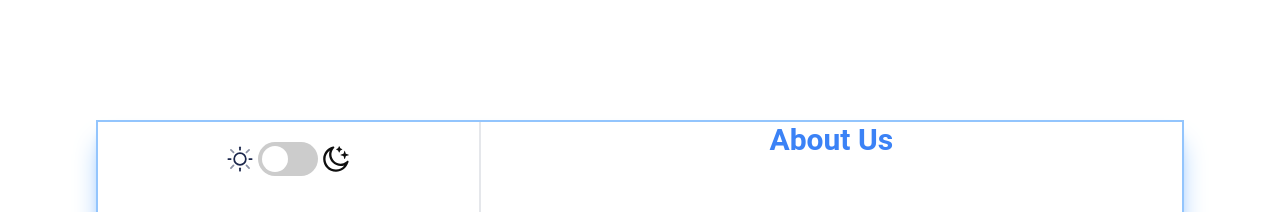
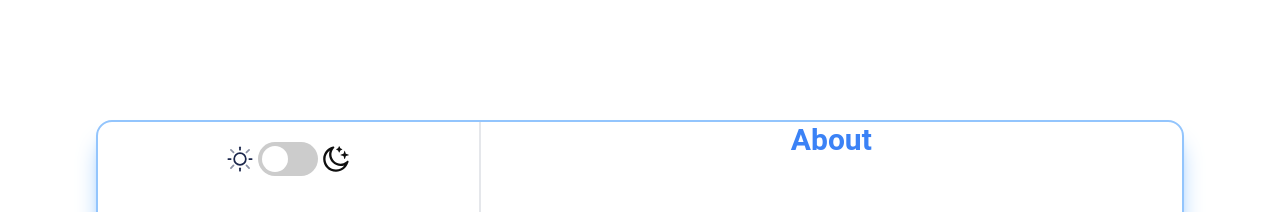
Before and after one commit to alexborisoff/todo, a React (Vite) app: page /about_us in a window 1280 px wide. Shown: the top 212 px of the page. Built offline with nearby package versions, Linux system fonts and the light colour scheme.

Commit message:
Main section with border-radius

```diff
--- a/src/pages/About.tsx
+++ b/src/pages/About.tsx
@@ -4,12 +4,12 @@ interface AboutProps {
    changeTheme: () => void;
 }
 
-export const About = ({changeTheme}:AboutProps) => {
+export const About = ({ changeTheme }: AboutProps) => {
    return (
-      <section className="h-70vh w-85vw flex justify-center items-center flex-row border-blue-300 border-2 shadow-xl shadow-blue-300">
+      <section className="rounded-2xl h-70vh w-85vw flex justify-center items-center flex-row border-blue-300 border-2 shadow-xl shadow-blue-300">
          <Menu changeThemeMode={changeTheme} />
          <div className="h-full w-55vw flex justify-start flex-col items-center">
-            <h2 className="text-3xl text-blue-500 font-bold"> About Us </h2>
+            <h2 className="text-3xl text-blue-500 font-bold"> About </h2>
          </div>
       </section>
    );
--- a/src/pages/Todos.tsx
+++ b/src/pages/Todos.tsx
@@ -8,7 +8,7 @@ interface TodosProps {
    changeTheme: () => void;
 }
 
-export const Todos = ({changeTheme}:TodosProps) => {
+export const Todos = ({ changeTheme }: TodosProps) => {
    const [todos, setTodos] = useState<Todo[]>([]);
 
    useEffect(() => {
@@ -29,7 +29,7 @@ export const Todos = ({changeTheme}:TodosProps) => {
    };
 
    return (
-      <section className=" h-70vh w-85vw flex justify-center items-center flex-row border-blue-300 border-2 shadow-xl shadow-blue-300 ">
+      <section className="rounded-2xl h-70vh w-85vw flex justify-center items-center flex-row border-blue-300 border-2 shadow-xl shadow-blue-300 ">
          <Menu changeThemeMode={changeTheme} />
          <div className="h-full w-55vw flex justify-start flex-col items-center">
             <h2 className="dark:text-white text-3xl text-blue-500 font-bold"> TODOS </h2>
```
